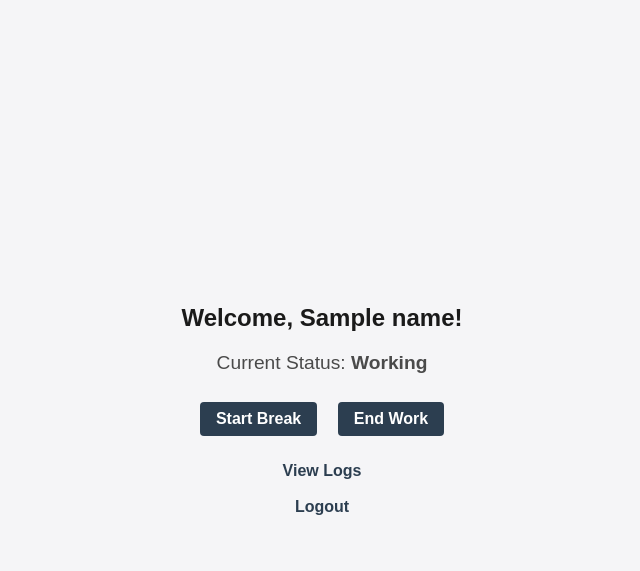
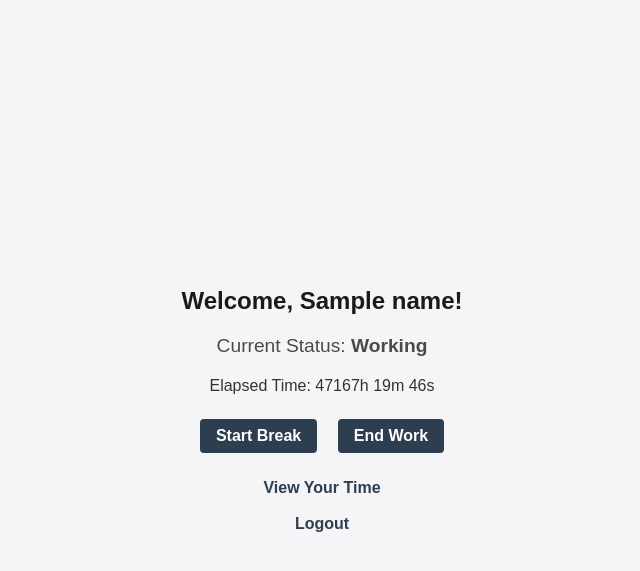
Before and after one commit to sarthaksinghgaur/Employee-Productivity-Tracker, a Flask app: template templates/dashboard.html in a window 1280 px wide. Shown: the top 571 px of the page, without its empty margins (318-958 px from the left). Run offline with Flask 3, Linux system fonts and the light colour scheme; the template is opened without the code that fills it: most values are stand-ins (such as "Sample title", 1, 10 or a date in 2020).

Commit message:
added timer

```diff
--- a/app.py
+++ b/app.py
@@ -151,10 +151,12 @@ def dashboard():
             status = 'Not Working'
         else:
             status = 'Unknown'
+        last_action_time = last_record.timestamp.isoformat()
     else:
         status = 'Not Working'
+        last_action_time = None
 
-    return render_template('dashboard.html', name=session['employee_name'], status=status)
+    return render_template('dashboard.html', name=session['employee_name'], status=status, last_action_time=last_action_time)
 
 @app.route('/attendance', methods=['POST'])
 def mark_attendance():
--- a/templates/dashboard.html
+++ b/templates/dashboard.html
@@ -55,6 +55,7 @@
   <div class="container">
     <h2>Welcome, {{ name }}!</h2>
     <p class="status">Current Status: <strong>{{ status }}</strong></p>
+    <p id="timer"></p>
 
     {% if status == 'Not Working' %}
       <button onclick="mark('login')">Start Work</button>
@@ -66,7 +67,7 @@
     {% endif %}
 
     <br><br>
-    <a href="/attendance">View Logs</a>
+    <a href="/attendance">View Your Time</a>
     <br><br>
     <a href="/logout">Logout</a>
   </div>
@@ -84,6 +85,31 @@
         location.reload();
       });
     }
+
+    // Timer logic for elapsed work/break time
+    const lastActionTime = "{{ last_action_time }}";
+    const status = "{{ status }}";
+
+    if (lastActionTime && (status === 'Working' || status === 'On Break')) {
+      // Ensure the timestamp is parsed as UTC by appending 'Z'
+      const startTime = new Date(lastActionTime + 'Z');
+      const timerElement = document.getElementById('timer');
+
+      function updateTimer() {
+        const now = new Date();
+        const diffMs = now - startTime;
+        const totalSeconds = Math.floor(diffMs / 1000);
+
+        const hours = Math.floor(totalSeconds / 3600);
+        const minutes = Math.floor((totalSeconds % 3600) / 60);
+        const seconds = totalSeconds % 60;
+
+        timerElement.textContent = `Elapsed Time: ${hours}h ${minutes}m ${seconds}s`;
+      }
+
+      updateTimer();
+      setInterval(updateTimer, 1000);
+    }
   </script>
 </body>
 </html>
```
Also changed, not shown: requirements.txt (+11 -0 lines).
